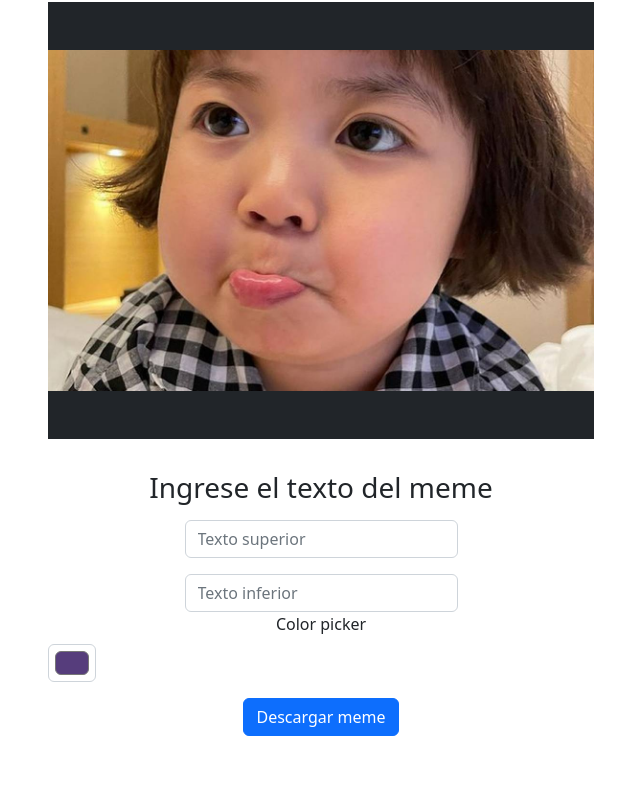
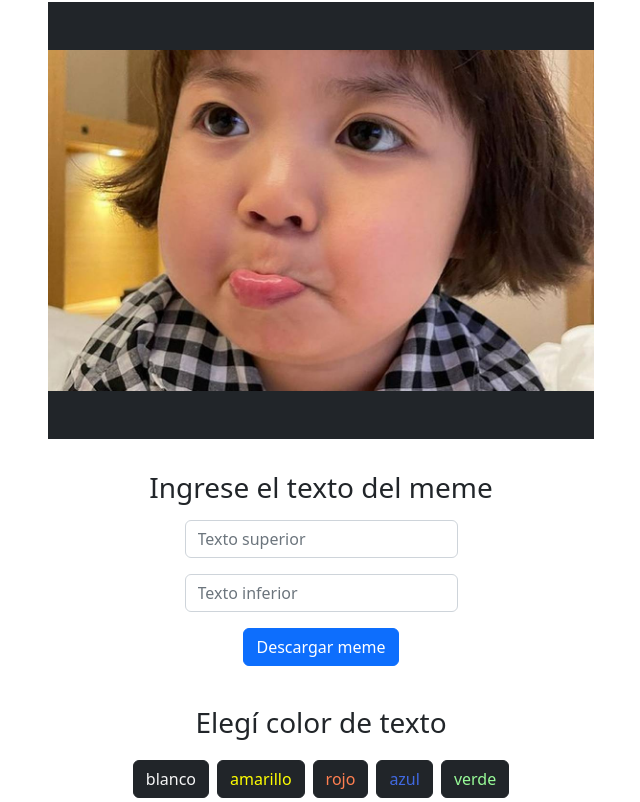
Before and after one commit to MatiBravo47/memeGenerator, a React (Vite) app: page / in a window 1280 px wide. Shown: the part 192-994 px from the top of the page, without its empty margins (319-959 px from the left). Before the commit the page ends 952 px from the top, so only its background shows below. Built offline with nearby package versions, Linux system fonts and the light colour scheme.

Commit message:
add colors

```diff
--- a/src/App.jsx
+++ b/src/App.jsx
@@ -1,5 +1,5 @@
 import './App.css'
-import Imgmeme from './components/Imgmeme'
+import Imgmeme from './components/Imgmeme';
 
 function App() {
   return (
--- /dev/null
+++ b/src/components/Colors.css
@@ -0,0 +1,28 @@
+/* App.css */
+
+  .color-selector:hover {
+    cursor: pointer;
+  }
+  li{
+    text-decoration: none;
+  }
+
+  .amarillo {
+    color:yellow;
+  }
+
+  .rojo {
+    color: Coral;
+  }
+
+  .azul {
+    color: RoyalBlue;
+  }
+
+  .verde {
+    color: PaleGreen;
+  }
+
+  .blanco {
+    color: WhiteSmoke;
+  }
--- a/src/components/Imgmeme.jsx
+++ b/src/components/Imgmeme.jsx
@@ -1,30 +1,40 @@
 import html2canvas from 'html2canvas';
 import React, {useState} from 'react';
-import './Imgmeme.css'
+import './Imgmeme.css';
+import './Colors.css';
+
 
 const Imgmeme = ()=>{
 
+  const [color, setColor] = useState('white')
+
+  const colors = ['blanco', 'amarillo', 'rojo', 'azul', 'verde']
+
+  const renderButtons = colors => {
+    return colors.map( (color, index) => {
+      return ( <button className={`${color} m-1 btn btn-dark`} key={index}
+
+        onClick={() => setColor(color)}>{colors[index]}
+      </button>)
+    })
+  }
     const [imgmeme, setImgmeme] = useState(1);
     const [toptextmeme, setTopTextmeme] = useState();
     const [bottomtextmeme, setBottomTextmeme] = useState();
 
     const seleccionarImg = (e) => {
         setImgmeme(e.target.value);
-        console.log(e.target.value);
     }
 
     const topText = (e) => {
         setTopTextmeme(e.target.value);
-        console.log(e.target.value);
     }
     const bottomText = (e) => {
         setBottomTextmeme(e.target.value);
-        console.log(e.target.value);
     }
 
     const Descargar = (e) => {
         html2canvas(document.querySelector("#exportar")).then(function(canvas) {
-            {/*document.body.appendChild(canvas);*/}
             let img = canvas.toDataURL("memes/jpg");
             let link = document.createElement("a");
             link.download = "memegenerator.jpg";
@@ -49,20 +59,22 @@ const Imgmeme = ()=>{
             </select>
             <div className='d-flex justify-content-center'>
               <figure className="position-relative bg-dark" id="exportar">
-                <p className="w-100 px-40 position-absolute top-0 start-25 h2 text-white">{toptextmeme} </p>
-                <p className="w-100 px-40 position-absolute bottom-0 start-25 h2 text-white">{bottomtextmeme} </p>
+                <p className={ `${color} w-100 px-40 position-absolute top-0 start-25 h2`}>{toptextmeme} </p>
+                <p className={`${color} w-100 px-40 position-absolute bottom-0 start-25 h2`}>{bottomtextmeme} </p>
                 <img src={`./memes/${imgmeme}.jpg`}  className="figure-img w-100 h-80 mt-5 mb-5 d-block m-auto" alt="meme" />
               </figure>
             </div>
             <h3 className='mt-3 mb-3 text-center'>Ingrese el texto del meme</h3>
-            <input onChange={topText} className='form-control w-50 m-50 m-auto d-block te' type="text" placeholder="Texto superior" name="meme" arial-label="default input example" ></input>
+            <input onChange={topText} className='form-control w-50 m-50 m-auto d-block' type="text" placeholder="Texto superior" name="meme" arial-label="default input example" ></input>
             <input onChange={bottomText} className='form-control w-50 m-50 m-auto d-block mt-3' type="text" placeholder="Texto inferior" name="meme" arial-label="default input example" ></input>
 
-            <label for="exampleColorInput" class="form-label">Color picker</label>
-            <input type="color" class="form-control form-control-color" id="exampleColorInput" value="#563d7c" title="Choose your color"></input>
-
             <button onClick={Descargar} type="button" className='btn btn-primary mt-3 mb-4'>Descargar meme</button>
-
+            <div>
+            <h3 className='mt-3 mb-3 text-center'>Elegí color de texto</h3>
+            <div>
+              { renderButtons(colors) }
+            </div>
+    </div>
           </div>
         </div>
       </div>
```
Also changed, not shown: src/components/Button.jsx (+11 -15 lines).
